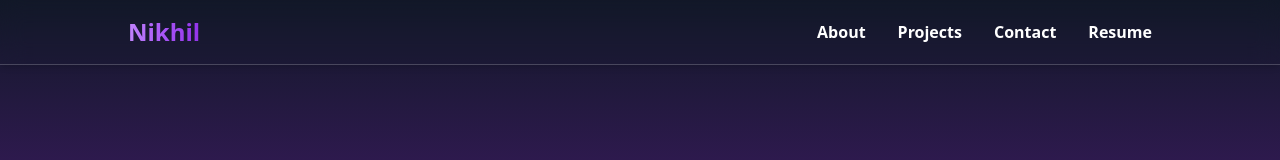
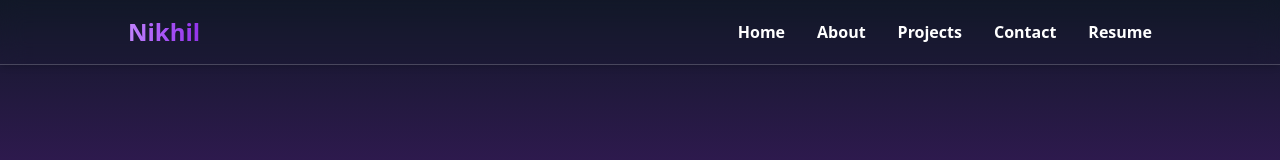
Before and after one commit to nikhilgalfade/my-portfolio, a React (Vite) app: page / in a window 1280 px wide. Shown: the top 160 px of the page. Built offline with nearby package versions, Linux system fonts and the light colour scheme.

Commit message:
update: home is not present in navbar so i added and link to the when i click on that it will go automaticaly on the home page

```diff
--- a/src/components/Navbar.jsx
+++ b/src/components/Navbar.jsx
@@ -7,7 +7,10 @@ function Navbar() {
   const [menuOpen, setMenuOpen] = useState(false);
 
   const scrollToSection = (id) => {
-    if (location.pathname === "/") {
+    if (id === "Home") {
+      // Scroll to very top for Home
+      window.scrollTo({ top: 0, behavior: "smooth" });
+    } else if (location.pathname === "/") {
       const element = document.getElementById(id);
       if (element) {
         element.scrollIntoView({ behavior: "smooth" });
@@ -27,6 +30,12 @@ function Navbar() {
 
       {/* Desktop Menu */}
       <div className="hidden md:flex items-center space-x-8">
+        <button
+          onClick={() => scrollToSection("Home")}
+          className="hover:text-purple-400 transition-colors font-semibold"
+        >
+          Home
+        </button>
         <button
           onClick={() => scrollToSection("about")}
           className="hover:text-purple-400 transition-colors font-semibold"
```
